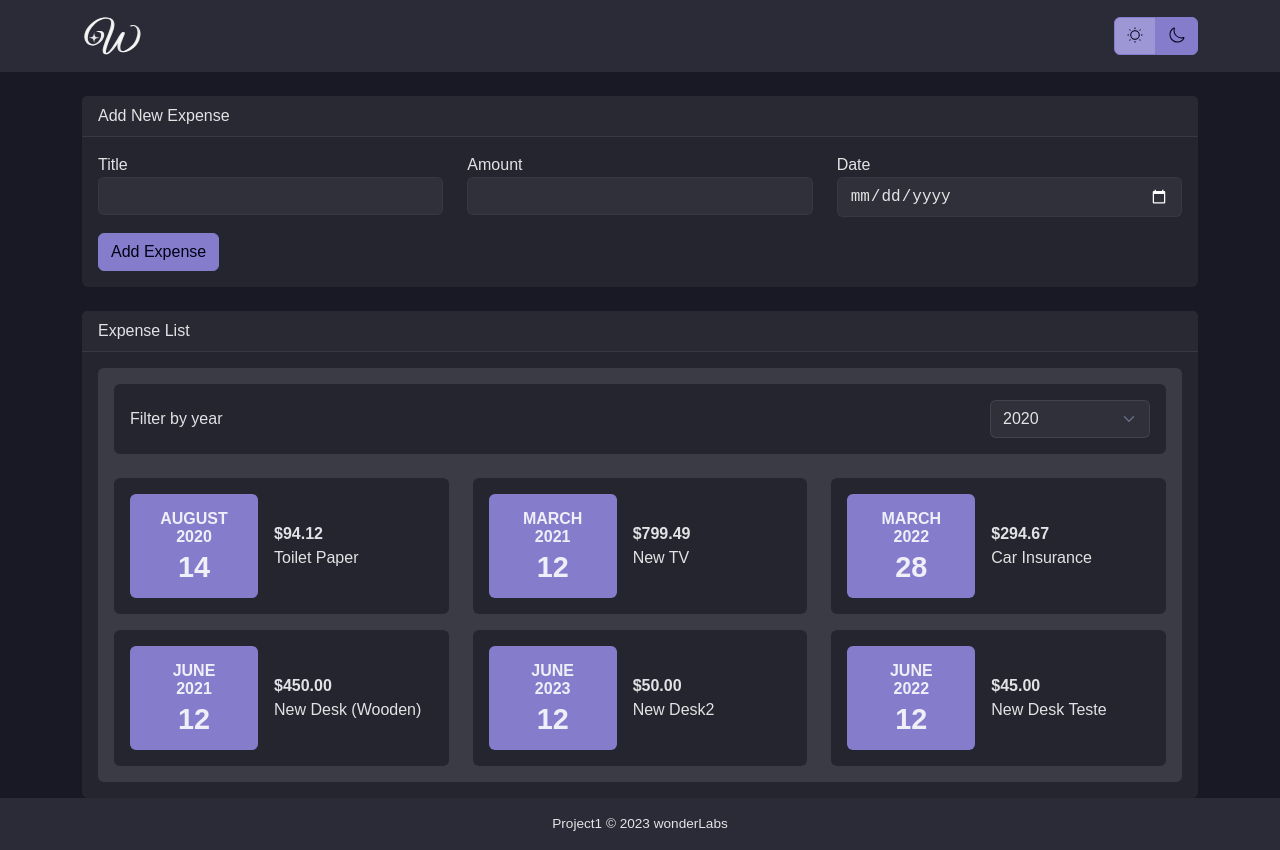
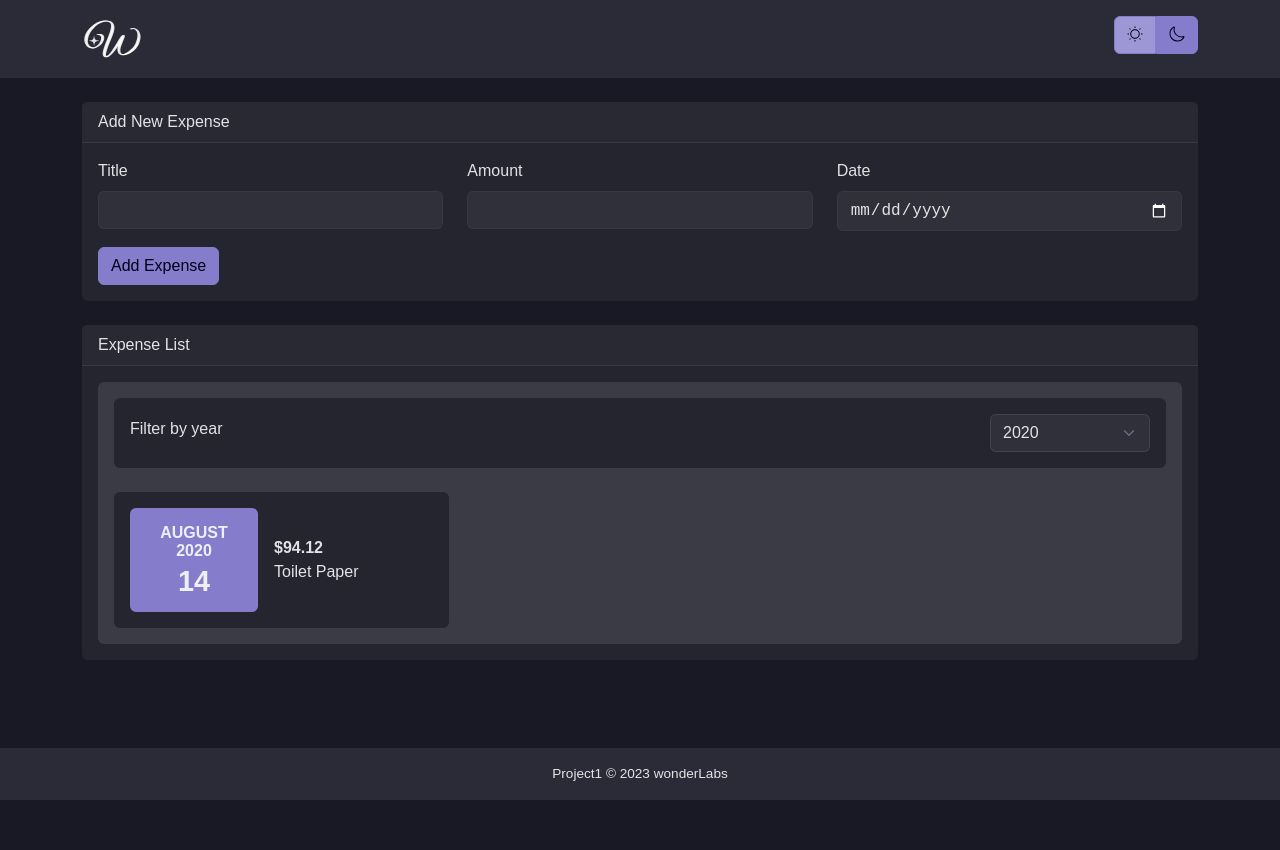
Before and after one commit to yeisermirabal/project1, a React (Create React App) app: page / in a window 1280 px wide. After the commit the page ends 800 px from the top, so only its background shows below. Built offline with nearby package versions, Linux system fonts and the light colour scheme.

Commit message:
Refactor

```diff
--- a/src/App.tsx
+++ b/src/App.tsx
@@ -1,4 +1,4 @@
-import React from 'react';
+import React, { useState } from 'react';
 import { ThemeProvider } from 'styled-components';
 
 /*Components*/
@@ -16,10 +16,7 @@ import theme from './global/Theme';
 import GlobalStyles from './global/GlobalStyles';
 import { AppWrapper, MainContent } from './App.style';
 
-
-
-function App() {
-  const expenseList = [
+const INITIAL_EXPENSES = [
   {
     id: 'e1',
     title: 'Toilet Paper',
@@ -53,8 +50,13 @@ function App() {
   }
 ]
 
+function App() {
+  const [expense, setExpense] = useState(INITIAL_EXPENSES)
+
   const addExpenseHandler = (expenseData: IExpenseItem) => {
-
+    setExpense(prevExpense => {
+      return [expenseData, ...prevExpense]
+    })
   }
 
   return (
@@ -68,7 +70,7 @@ function App() {
               <NewExpense onAddExpense={addExpenseHandler} />
             </Card>
             <Card title="Expense List">
-              <ExpenseList items={expenseList} />
+              <ExpenseList items={expense} />
             </Card>
           </div>
         </MainContent>
--- a/src/components/Expenses/ExpenseItem/ExpenseItem.tsx
+++ b/src/components/Expenses/ExpenseItem/ExpenseItem.tsx
@@ -3,6 +3,7 @@ import React from 'react';
 /*Components*/
 import ExpenseDate from '../ExpenseDate';
 import { usdFormatter } from '../../../global/utils/Helpers';
+import Card from '../../UI/Card';
 
 /*Types*/
 import {ExpenseItemProps} from '../../../global/utils/Types'
@@ -10,15 +11,17 @@ import {ExpenseItemProps} from '../../../global/utils/Types'
 /*Styles*/
 import { ExpenseItemContainer } from './ExpenseItem.style';
 
-const ExpenseItem = ({item} : ExpenseItemProps) => {
+const ExpenseItem = ({title, amount, date} : ExpenseItemProps) => {
   return (
-    <ExpenseItemContainer>
-      <ExpenseDate date={item.date} />
-      <div className='expense-item--content'>
-        <div className='expense-item--amount'>{usdFormatter.format(item.amount)}</div>
-        <div className='expense-item--title'>{item.title}</div>
-      </div>
-    </ExpenseItemContainer>
+    <Card>
+      <ExpenseItemContainer>
+        <ExpenseDate date={date} />
+        <div className='expense-item--content'>
+          <div className='expense-item--amount'>{usdFormatter.format(amount)}</div>
+          <div className='expense-item--title'>{title}</div>
+        </div>
+      </ExpenseItemContainer>
+    </Card>
   );
 }
 
--- a/src/components/Expenses/ExpenseList/ExpenseList.tsx
+++ b/src/components/Expenses/ExpenseList/ExpenseList.tsx
@@ -16,9 +16,10 @@ const ExpenseList = ({items}: ExpenseListProps) => {
   const [filteredYear, setFilteredYear] = useState('2020');
 
   const filterChangeHandler = (selectedYear: string) => {
-    console.log(selectedYear)
     setFilteredYear(selectedYear);
   }
+
+  const filteredExpenses = items.filter((expense) => expense.date.getFullYear().toString() === filteredYear)
 
   return (
     <ExpenseListContainer>
@@ -30,13 +31,19 @@ const ExpenseList = ({items}: ExpenseListProps) => {
         </div>
       </div>
       <div className='row'>
-        {
-          items.map((expense: IExpenseItem) => {
+        {filteredExpenses.length === 0 && (
+            <div className='col-12 text-center'>
+              <p>No expenses found.</p>
+            </div>
+        )}
+        {filteredExpenses && filteredExpenses.map((expense: IExpenseItem) => {
             return (
               <div className='col-lg-4 col-sm-6 col-12' key={expense.id}>
-                <Card>
-                  <ExpenseItem item={expense} />
-                </Card>
+                <ExpenseItem
+                  title={expense.title}
+                  amount={expense.amount}
+                  date={expense.date}
+                />
               </div>
             )
           })
--- a/src/components/NewExpense/NewExpense.tsx
+++ b/src/components/NewExpense/NewExpense.tsx
@@ -4,14 +4,14 @@ import React from 'react';
 import ExpenseForm from '../Expenses/ExpenseForm';
 
 /*Types*/
-import { IExpenseItem, NewExpenseProps } from '../../global/utils/Types';
+import { ExpenseItemProps, NewExpenseProps } from '../../global/utils/Types';
 
 /*Styles*/
 import { NewExpenseContainer } from './NewExpense.style';
 
 const NewExpense = ({onAddExpense}: NewExpenseProps) => {
 
-  const saveExpenseDataHandler = (expenseData: IExpenseItem) => {
+  const saveExpenseDataHandler = (expenseData: ExpenseItemProps) => {
     onAddExpense({
       ...expenseData,
       id: Math.random().toString()
--- a/src/global/GlobalStyles.tsx
+++ b/src/global/GlobalStyles.tsx
@@ -122,7 +122,12 @@ const GlobalStyles = createGlobalStyle`
 
       label {
         display: inline-block;
-        margi-bottom:0.5rem;
+        margin-bottom:0.5rem;
+        font-weight: 500;
+      }
+
+      .text-center {
+        text-align: center;
       }
 
       .container,
```
Also changed, not shown: src/global/utils/Types.tsx (+8 -5 lines). Lines whose indentation alone changed are shown as unchanged.
